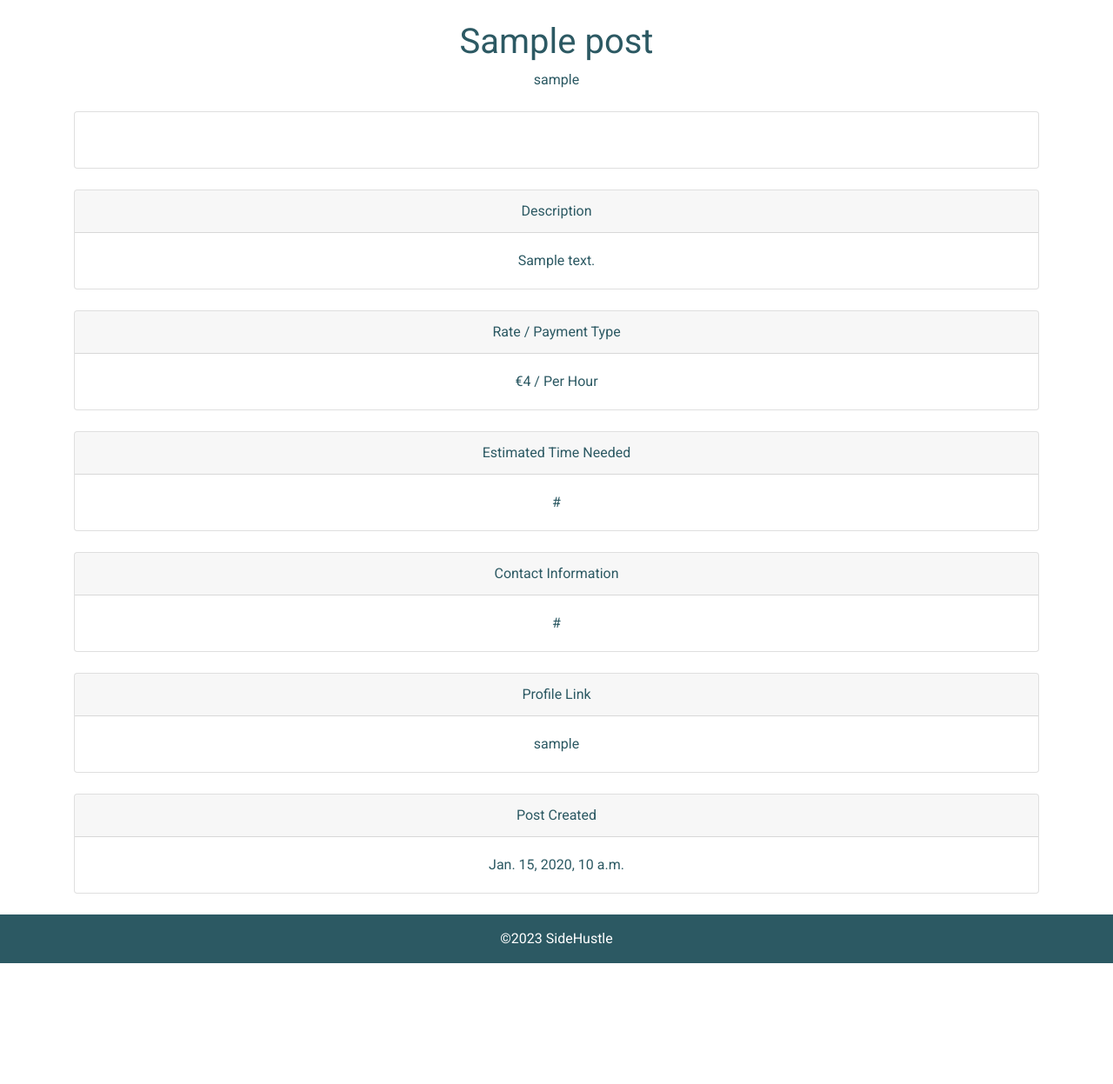
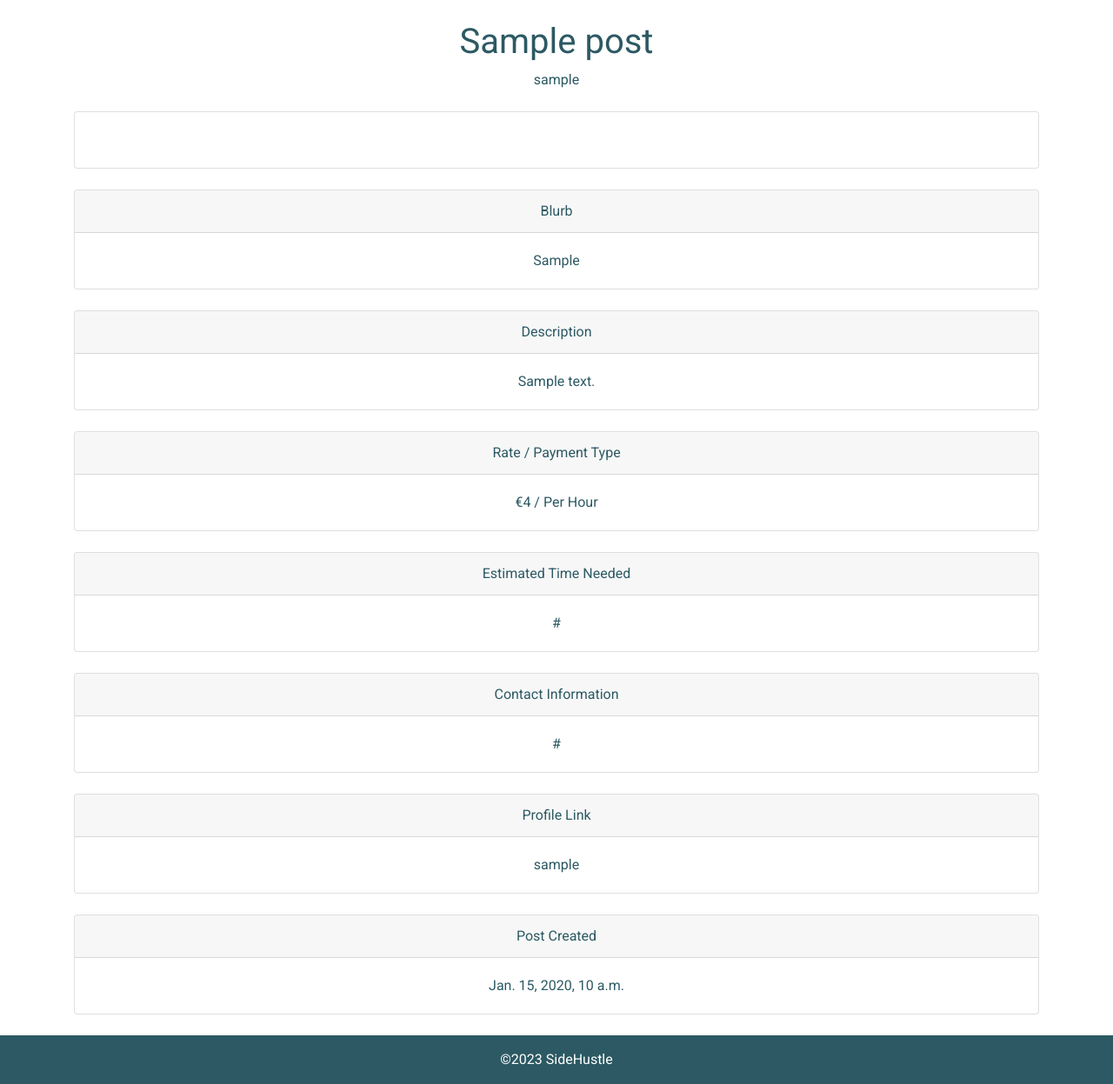
Before and after one commit to adammkeane/work-app-pp4, a Django app: a page that uses templates/base.html in a window 1280 px wide. Shown: the part 68-1315 px from the top of the page at 87% size. Before the commit the page ends 1176 px from the top, so only its background shows below. Run offline with Django 3.2, Linux system fonts and the light colour scheme; tables that the repository leaves empty hold one stand-in row (values such as "Sample post"); some libraries are stand-ins or nearby versions.

Commit message:
Link up nav bar account links and add blurb to post detail page

```diff
--- a/templates/base.html
+++ b/templates/base.html
@@ -53,11 +53,11 @@
                         {% if user.is_authenticated %}
                         <a class="dropdown-item" href="{% url 'profile' user.id %}">Profile Page ({{ user }})</a>
                         <div class="dropdown-divider"></div>
-                        <a class="dropdown-item" href="#">Sign Out</a>
+                        <a class="dropdown-item" href="{% url 'account_logout' %}">Sign Out</a>
                         {% else %}
-                        <a class="dropdown-item" href="#">Sign In</a>
+                        <a class="dropdown-item" href="{% url 'account_login' %}">Sign In</a>
                         <div class="dropdown-divider"></div>
-                        <a class="dropdown-item" href="#">Register</a>
+                        <a class="dropdown-item" href="{% url 'account_signup' %}">Register</a>
                         {% endif %}
                     </div>
                 </li>
--- a/templates/index.html
+++ b/templates/index.html
@@ -8,7 +8,7 @@
         <p class="mx-4 mb-n5"><em>Welcome to</em></p>
         <h1 class="mb-n2 mx-4"><br><span>SideHustle</span></h1>
         <img class="rounded img-fluid my-2 w-50" src="{% static 'images/full_logo_transparent.png' %}">
-        <p class="mx-4"><strong><em>Need a job done, or have valuable skills to offer?</em></strong></p>
+        <p class="mx-4 mt-2"><strong><em>Need a job done, or have valuable skills to offer?</em></strong></p>
         <p class= "mx-4">
             Side Hustle connects service providers with customers.
         </p>
--- a/templates/post_detail.html
+++ b/templates/post_detail.html
@@ -16,6 +16,19 @@
                     {% else %}
                     <img class="rounded img-fluid" src=" {{ post.featured_image.url }}">
                     {% endif %}
+                </div>
+            </div>
+        </div>
+    </div>
+
+    <div class="card mt-4">
+        <div class="row no-gutters">
+            <div class="col">
+                <div class="card-header text-center">
+                    Blurb
+                </div>
+                <div class="card-body">
+                    {{ post.blurb | safe }}
                 </div>
             </div>
         </div>
```
